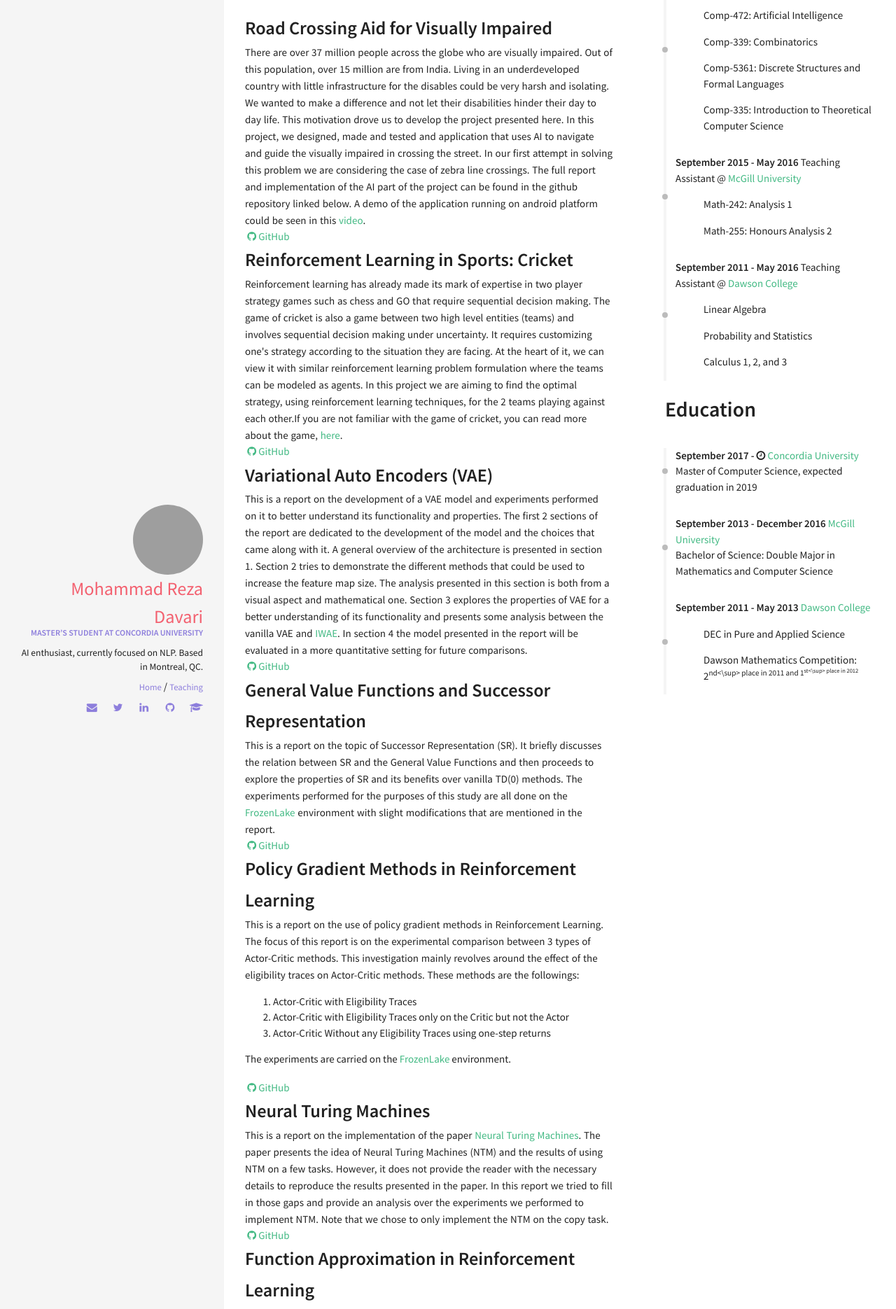
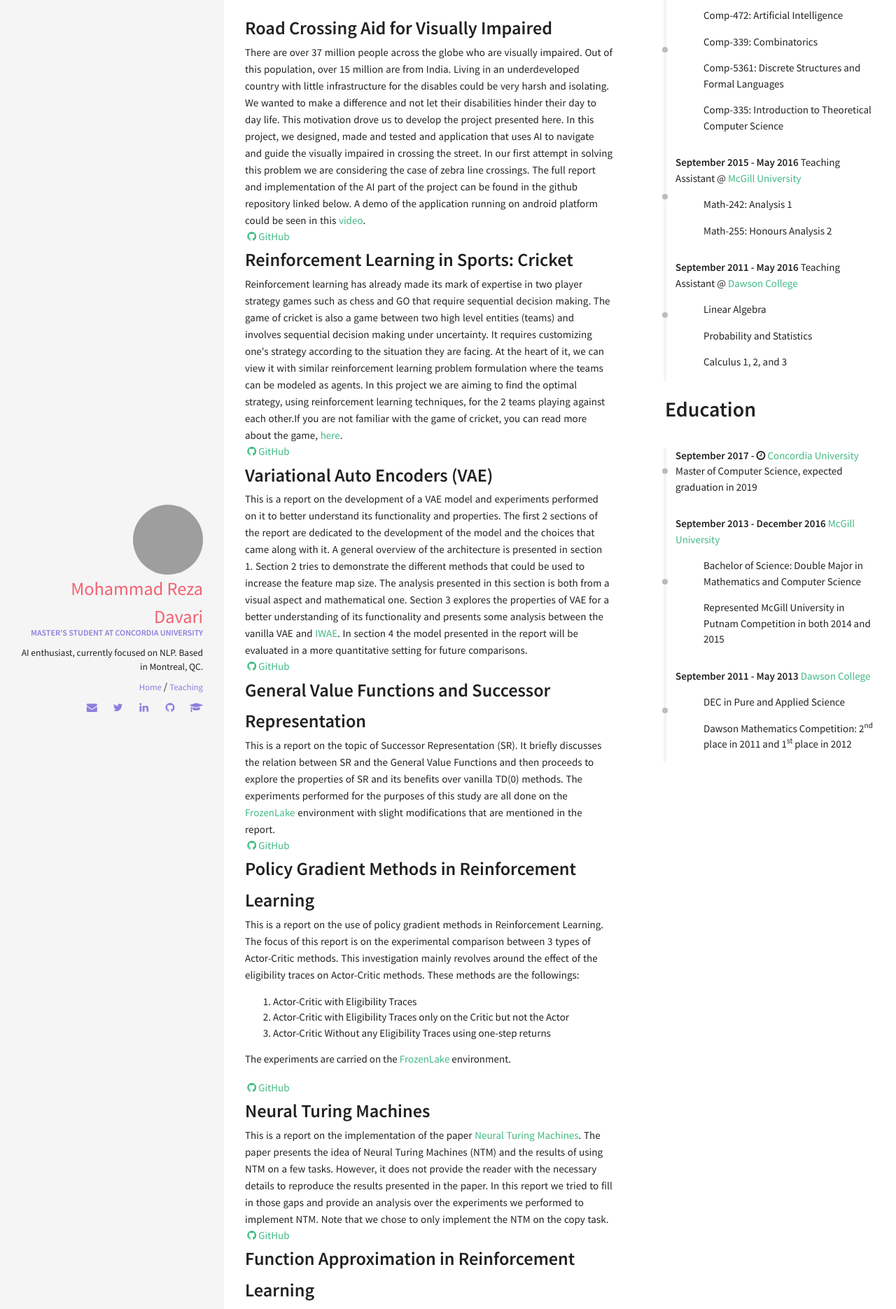
Before and after one commit to rezazzr/davari.io, a Jekyll site: the page built from index.html, in a window 1280 px wide. Shown: the part 648-2518 px from the top of the page at 70% size. Built offline with Jekyll 4.4.1, drawn with Linux system fonts in a browser that asks for light colours; nearby versions of some CDN libraries.

Commit message:
Info for McGill Education added

```diff
--- a/_data/index/education.yml
+++ b/_data/index/education.yml
@@ -6,9 +6,9 @@
 - name: McGill University
   link: https://www.mcgill.ca/
   date: September 2013 - December 2016
-  descr: <br> Bachelor of Science&#58 Double Major in Mathematics and Computer Science
+  descr: <br> <ul> <li>Bachelor of Science&#58 Double Major in Mathematics and Computer Science</li> <li>Represented McGill University in Putnam Competition in both 2014 and 2015</li> </ul>
 
 - name: Dawson College
   link: https://www.dawsoncollege.qc.ca/
   date: September 2011 - May 2013
-  descr: <br> <ul> <li>DEC in Pure and Applied Science</li> <li>Dawson Mathematics Competition&#58 2<sup>nd<\sup> place in 2011 and 1<sup>st<\sup> place in 2012 </li> </ul>
+  descr: <br> <ul> <li>DEC in Pure and Applied Science</li> <li>Dawson Mathematics Competition&#58 2<sup>nd</sup> place in 2011 and 1<sup>st</sup> place in 2012 </li> </ul>
```
